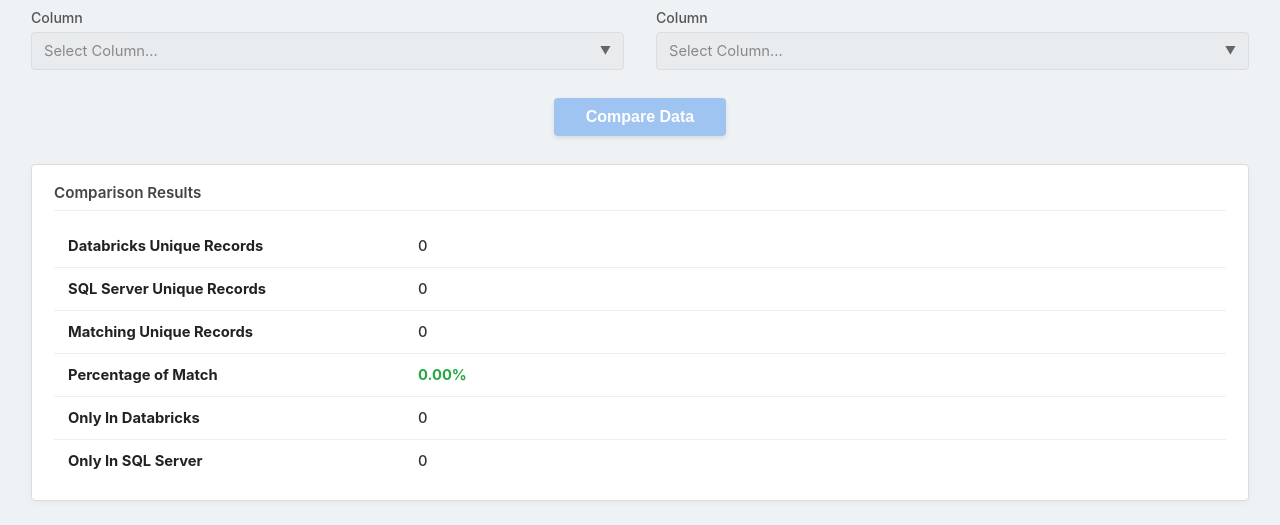
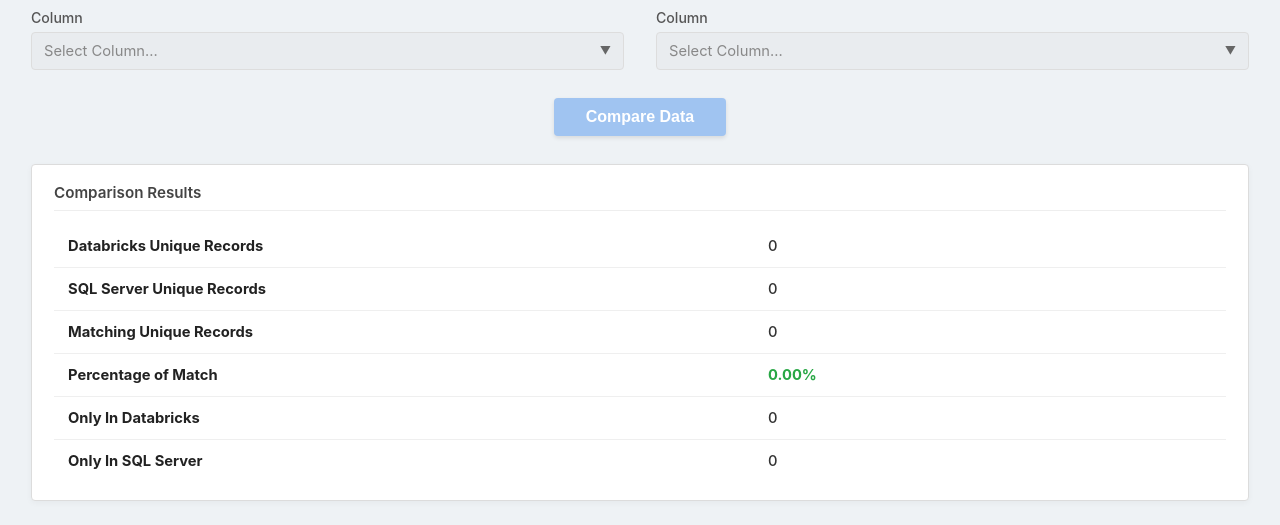
Before and after one commit to josephtijo1989/DataColumnComparison, a FastAPI app: page / in a window 1280 px wide. Shown: the part 341-866 px from the top of the page. Run offline with FastAPI, Linux system fonts and the light colour scheme.

Commit message:
Double width of row-label column in Comparison Results table

```diff
--- a/static/style.css
+++ b/static/style.css
@@ -278,7 +278,7 @@ body {
 .row-label {
     font-weight: 700;
     color: #222222;
-    width: 350px;
+    width: 700px;
 }
 
 .row-value {
```
